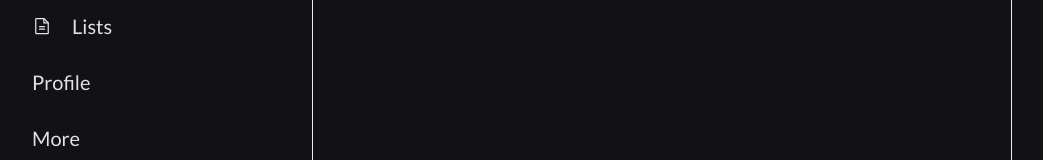
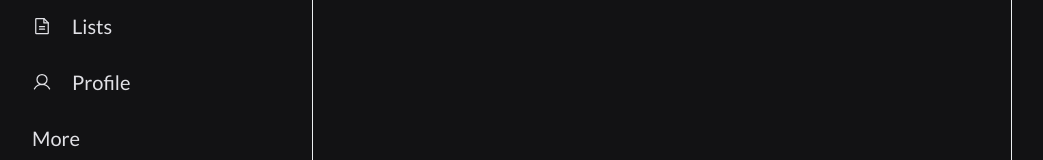
Before and after one commit to AlexMarquesAlves/ui-twitter, a Next.js app: page / in a window 1280 px wide. Shown: the part 354-514 px from the top of the page, without its empty margins (128-1171 px from the left). Built offline with nearby package versions, Linux system fonts and the light colour scheme.

Commit message:
feat: added new user icon from phosphor-react

```diff
--- a/src/templates/Home/index.tsx
+++ b/src/templates/Home/index.tsx
@@ -5,7 +5,8 @@ import {
   BookmarkSimple, Envelope,
   FileText,
   Hash,
-  House
+  House,
+  User
 } from 'phosphor-react'
 import { Content, Layout, MainNavigation, NewTweet, Sidebar } from './styles'
 
@@ -41,7 +42,7 @@ function Home() {
               <FileText /> Lists
             </a>
             <a href="">
-              Profile
+              <User /> Profile
             </a>
             <a href="">
               More
```
